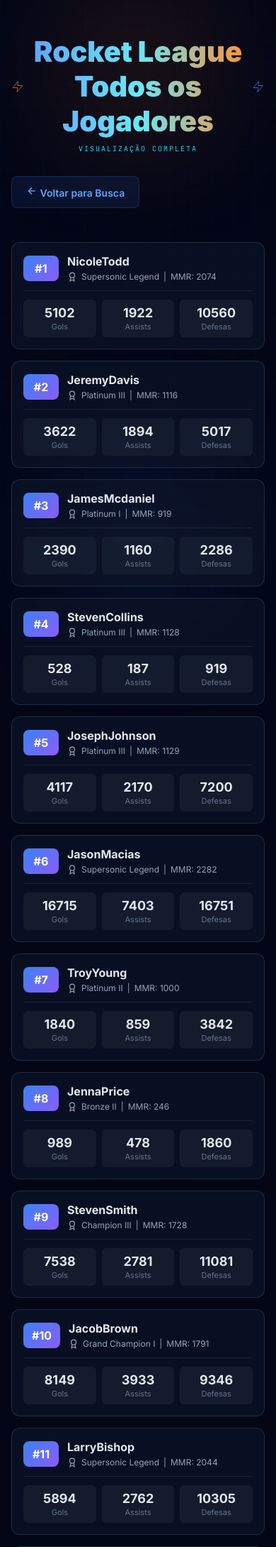
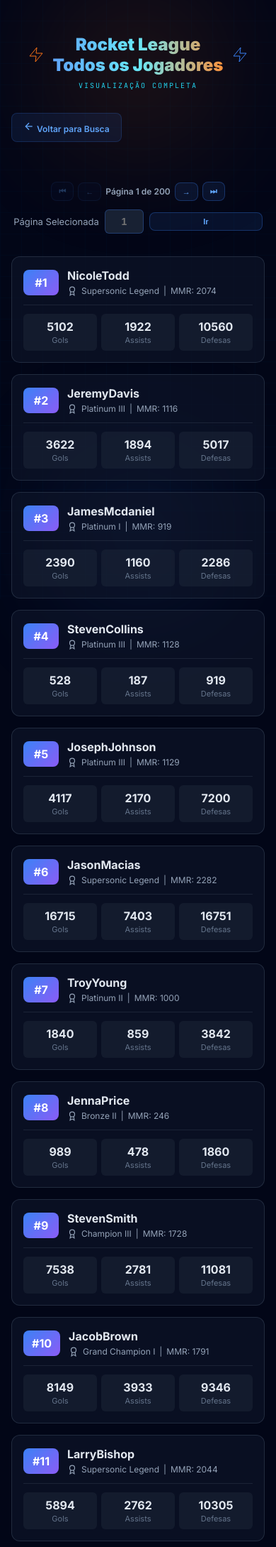
Before and after one commit to IuryHilario/TrabalhoDesempenhoPesquisa, a Flask app: page /jogadores in a window 390 px wide. Shown: the top 2179 px of the page at 71% size. Run offline with Flask 3, Linux system fonts and the light colour scheme.

Commit message:
refactor -- Adição da paginação por número

```diff
--- /dev/null
+++ b/static/jogadores.css
@@ -0,0 +1,292 @@
+.back-button {
+  display: inline-flex;
+  align-items: center;
+  gap: 8px;
+  color: #60a5fa;
+  text-decoration: none;
+  font-size: 14px;
+  font-weight: 600;
+  padding: 12px 20px;
+  background: rgba(59, 130, 246, 0.1);
+  border: 1px solid rgba(59, 130, 246, 0.2);
+  border-radius: 8px;
+  transition: all 0.3s ease;
+  margin-bottom: 24px;
+  display: inline-block;
+}
+
+.back-button:hover {
+  background: rgba(59, 130, 246, 0.2);
+  border-color: rgba(59, 130, 246, 0.4);
+  transform: translateX(-4px);
+}
+
+.players-grid {
+  display: grid;
+  grid-template-columns: repeat(auto-fill, minmax(320px, 1fr));
+  gap: 16px;
+  margin: 24px 0;
+}
+
+.player-card {
+  background: rgba(15, 23, 42, 0.6);
+  border: 1px solid rgba(71, 85, 105, 0.4);
+  border-radius: 12px;
+  padding: 16px;
+  transition: all 0.3s ease;
+}
+
+.player-card:hover {
+  border-color: rgba(59, 130, 246, 0.6);
+  background: rgba(15, 23, 42, 0.8);
+  transform: translateY(-2px);
+}
+
+.player-card-header {
+  display: flex;
+  align-items: center;
+  gap: 12px;
+  margin-bottom: 12px;
+  padding-bottom: 12px;
+  border-bottom: 1px solid rgba(71, 85, 105, 0.3);
+}
+
+.player-card-id {
+  background: linear-gradient(135deg, #3b82f6, #8b5cf6);
+  color: white;
+  font-weight: 700;
+  font-size: 16px;
+  padding: 8px 12px;
+  border-radius: 8px;
+  min-width: 50px;
+  text-align: center;
+}
+
+.player-card-name {
+  flex: 1;
+}
+
+.player-card-name h4 {
+  margin: 0;
+  font-size: 16px;
+  color: #e2e8f0;
+}
+
+.player-card-rank {
+  display: flex;
+  align-items: center;
+  gap: 6px;
+  font-size: 12px;
+  color: #94a3b8;
+  margin-top: 4px;
+}
+
+.player-card-rank svg {
+  width: 14px;
+  height: 14px;
+}
+
+.player-card-stats {
+  display: grid;
+  grid-template-columns: repeat(3, 1fr);
+  gap: 8px;
+}
+
+.player-card-stat {
+  text-align: center;
+  padding: 8px;
+  background: rgba(30, 41, 59, 0.5);
+  border-radius: 6px;
+}
+
+.player-card-stat-value {
+  font-size: 18px;
+  font-weight: 700;
+  color: #e2e8f0;
+}
+
+.player-card-stat-label {
+  font-size: 11px;
+  color: #64748b;
+  margin-top: 2px;
+}
+
+.pagination {
+  display: flex;
+  flex-direction: column;
+  align-items: center;
+  gap: 12px;
+  margin: 32px 0;
+}
+
+.pagination-buttons {
+  display: flex;
+  justify-content: center;
+  align-items: center;
+  gap: 8px;
+  flex-wrap: wrap;
+}
+
+.pagination button {
+  padding: 10px 16px;
+  background: rgba(59, 130, 246, 0.1);
+  border: 1px solid rgba(59, 130, 246, 0.3);
+  border-radius: 8px;
+  color: #60a5fa;
+  font-weight: 600;
+  cursor: pointer;
+  transition: all 0.3s ease;
+  font-size: 14px;
+}
+
+.pagination button:hover:not(:disabled) {
+  background: rgba(59, 130, 246, 0.2);
+  border-color: rgba(59, 130, 246, 0.5);
+}
+
+.pagination button:disabled {
+  opacity: 0.3;
+  cursor: not-allowed;
+}
+
+.pagination-info {
+  color: #94a3b8;
+  font-size: 14px;
+  font-weight: 600;
+}
+
+.pagination-goto {
+  display: flex;
+  align-items: center;
+  gap: 8px;
+}
+
+.pagination-goto label {
+  color: #94a3b8;
+  font-size: 13px;
+  font-weight: 500;
+}
+
+.pagination-goto input {
+  width: 80px;
+  padding: 8px 10px;
+  background: rgba(30, 41, 59, 0.8);
+  border: 1px solid rgba(59, 130, 246, 0.3);
+  border-radius: 6px;
+  color: #e2e8f0;
+  font-size: 14px;
+  font-weight: 600;
+  text-align: center;
+  transition: all 0.3s ease;
+}
+
+.pagination-goto input:focus {
+  outline: none;
+  border-color: rgba(59, 130, 246, 0.6);
+  box-shadow: 0 0 0 3px rgba(59, 130, 246, 0.15);
+}
+
+.pagination-goto input::-webkit-outer-spin-button,
+.pagination-goto input::-webkit-inner-spin-button {
+  -webkit-appearance: none;
+  margin: 0;
+}
+
+.pagination-goto input[type="number"] {
+  -moz-appearance: textfield;
+}
+
+.pagination-goto button {
+  padding: 8px 12px;
+  font-size: 13px;
+  width: 160px;
+}
+
+.pagination button .btn-icon {
+  display: none;
+}
+
+.pagination button .btn-text {
+  display: inline;
+}
+
+/* Responsividade */
+@media (max-width: 768px) {
+  .players-grid {
+    grid-template-columns: 1fr;
+  }
+
+  .pagination-buttons {
+    gap: 6px;
+  }
+
+  .pagination button {
+    padding: 8px 12px;
+    font-size: 12px;
+  }
+
+  .pagination button .btn-text {
+    display: none;
+  }
+
+  .pagination button .btn-icon {
+    display: inline;
+  }
+
+  .pagination-info {
+    font-size: 12px;
+  }
+
+  .pagination-goto input {
+    width: 55px;
+    padding: 8px;
+  }
+}
+
+@media (max-width: 480px) {
+  .header-content h1.title {
+    font-size: 1.5rem;
+  }
+
+  .player-card-stats {
+    grid-template-columns: repeat(3, 1fr);
+    gap: 6px;
+  }
+
+  .player-card-stat-value {
+    font-size: 16px;
+  }
+
+  .pagination button {
+    padding: 6px 10px;
+    font-size: 11px;
+  }
+
+  .back-button {
+    font-size: 12px;
+    padding: 10px 16px;
+  }
+}
+
+.loading {
+  text-align: center;
+  padding: 40px;
+  color: #60a5fa;
+  font-size: 18px;
+}
+
+.spinner {
+  width: 40px;
+  height: 40px;
+  margin: 0 auto 16px;
+  border: 4px solid rgba(59, 130, 246, 0.2);
+  border-top-color: #3b82f6;
+  border-radius: 50%;
+  animation: spin 1s linear infinite;
+}
+
+@keyframes spin {
+  to {
+    transform: rotate(360deg);
+  }
+}
--- a/templates/jogadores.html
+++ b/templates/jogadores.html
@@ -8,176 +8,9 @@
     <link rel="preconnect" href="https://fonts.googleapis.com">
     <link rel="preconnect" href="https://fonts.gstatic.com" crossorigin>
     <link href="https://fonts.googleapis.com/css2?family=Inter:wght@400;600;700;900&family=JetBrains+Mono:wght@400;700&display=swap" rel="stylesheet">
-    <style>
-        .back-button {
-            display: inline-flex;
-            align-items: center;
-            gap: 8px;
-            color: #60a5fa;
-            text-decoration: none;
-            font-size: 14px;
-            font-weight: 600;
-            padding: 12px 20px;
-            background: rgba(59, 130, 246, 0.1);
-            border: 1px solid rgba(59, 130, 246, 0.2);
-            border-radius: 8px;
-            transition: all 0.3s ease;
-            margin-bottom: 24px;
-            display: inline-block;
-        }
 
-        .back-button:hover {
-            background: rgba(59, 130, 246, 0.2);
-            border-color: rgba(59, 130, 246, 0.4);
-            transform: translateX(-4px);
-        }
+    <link rel="stylesheet" href="{{ url_for('static', filename='jogadores.css') }}">
 
-        .players-grid {
-            display: grid;
-            grid-template-columns: repeat(auto-fill, minmax(320px, 1fr));
-            gap: 16px;
-            margin: 24px 0;
-        }
-
-        .player-card {
-            background: rgba(15, 23, 42, 0.6);
-            border: 1px solid rgba(71, 85, 105, 0.4);
-            border-radius: 12px;
-            padding: 16px;
-            transition: all 0.3s ease;
-        }
-
-        .player-card:hover {
-            border-color: rgba(59, 130, 246, 0.6);
-            background: rgba(15, 23, 42, 0.8);
-            transform: translateY(-2px);
-        }
-
-        .player-card-header {
-            display: flex;
-            align-items: center;
-            gap: 12px;
-            margin-bottom: 12px;
-            padding-bottom: 12px;
-            border-bottom: 1px solid rgba(71, 85, 105, 0.3);
-        }
-
-        .player-card-id {
-            background: linear-gradient(135deg, #3b82f6, #8b5cf6);
-            color: white;
-            font-weight: 700;
-            font-size: 16px;
-            padding: 8px 12px;
-            border-radius: 8px;
-            min-width: 50px;
-            text-align: center;
-        }
-
-        .player-card-name {
-            flex: 1;
-        }
-
-        .player-card-name h4 {
-            margin: 0;
-            font-size: 16px;
-            color: #e2e8f0;
-        }
-
-        .player-card-rank {
-            display: flex;
-            align-items: center;
-            gap: 6px;
-            font-size: 12px;
-            color: #94a3b8;
-            margin-top: 4px;
-        }
-
-        .player-card-rank svg {
-            width: 14px;
-            height: 14px;
-        }
-
-        .player-card-stats {
-            display: grid;
-            grid-template-columns: repeat(3, 1fr);
-            gap: 8px;
-        }
-
-        .player-card-stat {
-            text-align: center;
-            padding: 8px;
-            background: rgba(30, 41, 59, 0.5);
-            border-radius: 6px;
-        }
-
-        .player-card-stat-value {
-            font-size: 18px;
-            font-weight: 700;
-            color: #e2e8f0;
-        }
-
-        .player-card-stat-label {
-            font-size: 11px;
-            color: #64748b;
-            margin-top: 2px;
-        }
-
-        .pagination {
-            display: flex;
-            justify-content: center;
-            align-items: center;
-            gap: 12px;
-            margin: 32px 0;
-        }
-
-        .pagination button {
-            padding: 10px 20px;
-            background: rgba(59, 130, 246, 0.1);
-            border: 1px solid rgba(59, 130, 246, 0.3);
-            border-radius: 8px;
-            color: #60a5fa;
-            font-weight: 600;
-            cursor: pointer;
-            transition: all 0.3s ease;
-        }
-
-        .pagination button:hover:not(:disabled) {
-            background: rgba(59, 130, 246, 0.2);
-            border-color: rgba(59, 130, 246, 0.5);
-        }
-
-        .pagination button:disabled {
-            opacity: 0.3;
-            cursor: not-allowed;
-        }
-
-        .pagination-info {
-            color: #94a3b8;
-            font-size: 14px;
-            font-weight: 600;
-        }
-
-        .loading {
-            text-align: center;
-            padding: 40px;
-            color: #60a5fa;
-            font-size: 18px;
-        }
-
-        .spinner {
-            width: 40px;
-            height: 40px;
-            margin: 0 auto 16px;
-            border: 4px solid rgba(59, 130, 246, 0.2);
-            border-top-color: #3b82f6;
-            border-radius: 50%;
-            animation: spin 1s linear infinite;
-        }
-
-        @keyframes spin {
-            to { transform: rotate(360deg); }
-        }
-    </style>
 </head>
 <body>
     <div class="background-grid"></div>
@@ -208,6 +41,33 @@
             Voltar para Busca
         </a>
 
+        <div id="pagination" class="pagination pagination-hidden">
+            <div class="pagination-buttons">
+                <button id="firstBtn" onclick="goToPage(1)" title="Primeira página">
+                    <span class="btn-icon">⏮</span>
+                    <span class="btn-text">⏮ Primeiro</span>
+                </button>
+                <button id="prevBtn" onclick="changePage(-1)" title="Página anterior">
+                    <span class="btn-icon">←</span>
+                    <span class="btn-text">← Anterior</span>
+                </button>
+                <span id="pageInfo" class="pagination-info"></span>
+                <button id="nextBtn" onclick="changePage(1)" title="Próxima página">
+                    <span class="btn-icon">→</span>
+                    <span class="btn-text">Próxima →</span>
+                </button>
+                <button id="lastBtn" onclick="goToPage(totalPages)" title="Última página">
+                    <span class="btn-icon">⏭</span>
+                    <span class="btn-text">Último ⏭</span>
+                </button>
+            </div>
+            <div class="pagination-goto">
+                <label for="gotoPage">Página Selecionada</label>
+                <input type="number" id="gotoPage" min="1" max="200" placeholder="Nº" onkeypress="handleGotoKeypress(event)">
+                <button onclick="goToInputPage()" title="Ir para página">Ir</button>
+            </div>
+        </div>
+
         <div id="loading" class="loading">
             <div class="spinner"></div>
             Carregando jogadores...
@@ -215,13 +75,6 @@
 
         <div id="playersGrid" class="players-grid"></div>
 
-        <div id="pagination" class="pagination pagination-hidden">
-            <button id="firstBtn" onclick="goToPage(1)">⏮ Primeiro</button>
-            <button id="prevBtn" onclick="changePage(-1)">← Anterior</button>
-            <span id="pageInfo" class="pagination-info"></span>
-            <button id="nextBtn" onclick="changePage(1)">Próxima →</button>
-            <button id="lastBtn" onclick="goToPage(totalPages)">Último ⏭</button>
-        </div>
     </div>
 
     <script>
@@ -301,12 +154,17 @@
             const nextBtn = document.getElementById('nextBtn');
             const lastBtn = document.getElementById('lastBtn');
             const pageInfo = document.getElementById('pageInfo');
+            const gotoInput = document.getElementById('gotoPage');
 
             firstBtn.disabled = currentPage === 1;
             prevBtn.disabled = currentPage === 1;
             nextBtn.disabled = currentPage === totalPages;
             lastBtn.disabled = currentPage === totalPages;
             pageInfo.textContent = `Página ${currentPage} de ${totalPages}`;
+
+            gotoInput.max = totalPages;
+            gotoInput.value = '';
+            gotoInput.placeholder = currentPage;
         }
 
         function changePage(delta) {
@@ -324,6 +182,40 @@
             }
         }
 
+        function goToInputPage() {
+            const gotoInput = document.getElementById('gotoPage');
+            const page = parseInt(gotoInput.value);
+
+            if (isNaN(page) || gotoInput.value.trim() === '') {
+                gotoInput.value = '';
+                gotoInput.focus();
+                return;
+            }
+
+            if (page < 1) {
+                alert('O número da página não pode ser menor que 1.');
+                gotoInput.value = '';
+                gotoInput.focus();
+                return;
+            }
+
+            if (page > totalPages) {
+                alert(`O número da página não pode ser maior que ${totalPages}.`);
+                gotoInput.value = '';
+                gotoInput.focus();
+                return;
+            }
+
+            goToPage(page);
+        }
+
+        function handleGotoKeypress(event) {
+            if (event.key === 'Enter') {
+                event.preventDefault();
+                goToInputPage();
+            }
+        }
+
         loadPlayers(1);
     </script>
 </body>
```
